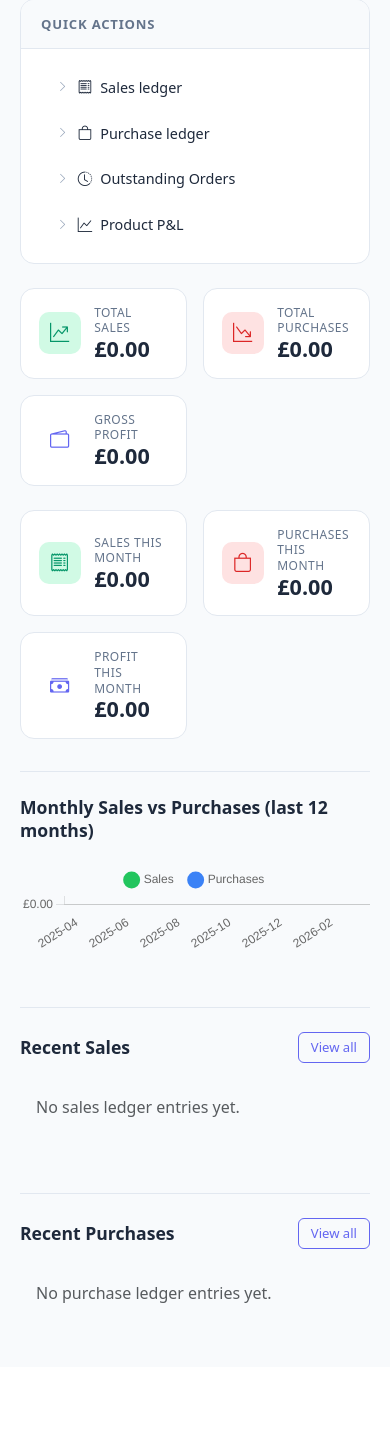
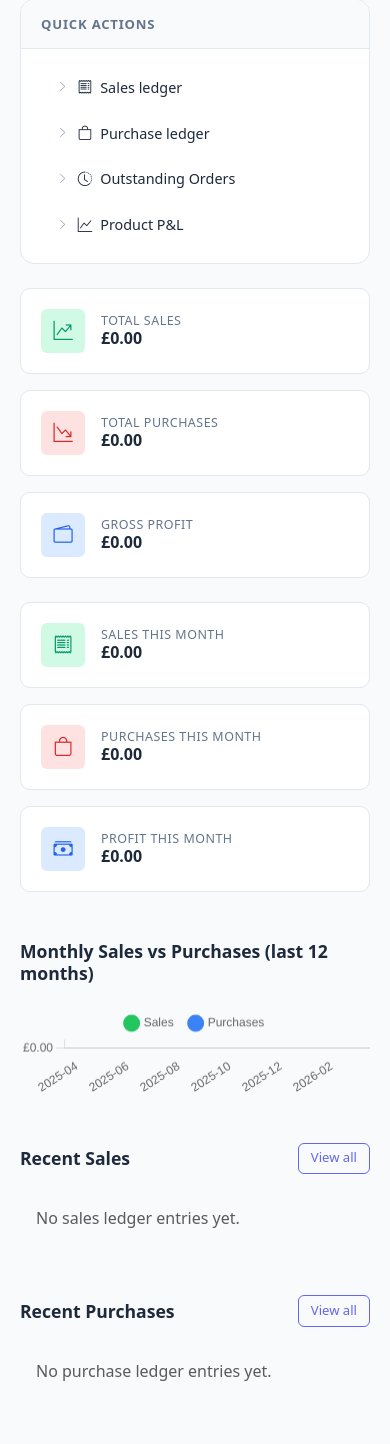
Before and after one commit to Um9i/ERPv, a Django app: page /finance/ in a window 390 px wide. Shown: the part 194-1638 px from the top of the page. Before the commit the page ends 1497 px from the top, so only its background shows below. Run offline with Django 4.2, Linux system fonts and the light colour scheme; the visitor is signed in with stand-in values (Sample User, id 1); data that the repository does not hold is empty.

Commit message:
feat: Enhance dashboard and table layouts with responsive design adjustments

```diff
--- a/static/css/styles.css
+++ b/static/css/styles.css
@@ -286,6 +286,12 @@ h1, h2, h3, h4, h5, h6 {
         grid-template-columns: 1fr;
     }
 }
+.dashboard-quick-actions {
+    min-width: 0;
+}
+.dashboard-metrics-area {
+    min-width: 0;
+}
 
 
 /* =============================================
@@ -409,10 +415,13 @@ h1, h2, h3, h4, h5, h6 {
     line-height: 1.3;
 }
 .metric-card-value {
-    font-size: 1.5rem;
+    font-size: clamp(1rem, 2.5vw, 1.5rem);
     font-weight: 700;
     color: var(--color-text);
     line-height: 1.2;
+    overflow: hidden;
+    text-overflow: ellipsis;
+    white-space: nowrap;
 }
 
 
@@ -1122,6 +1131,10 @@ h1, h2, h3, h4, h5, h6 {
     padding-top: 1.5rem;
     margin-top: 2rem;
 }
+.dashboard-metrics-area .detail-section {
+    border-top: none;
+    margin-top: 0;
+}
 .detail-section-header {
     display: flex;
     align-items: center;
@@ -1158,69 +1171,3 @@ h1, h2, h3, h4, h5, h6 {
     background: var(--color-danger);
     color: #fff;
 }
-
-/* ── Metric cards (inventory detail etc.) ── */
-.metric-card {
-    display: flex;
-    align-items: center;
-    gap: 0.85rem;
-    padding: 1rem 1.1rem;
-    border: 1px solid var(--color-border);
-    border-radius: var(--radius-lg);
-    background: #fff;
-    transition: box-shadow 0.15s ease;
-}
-.metric-card:hover {
-    box-shadow: var(--shadow-sm);
-}
-.metric-card-icon {
-    width: 42px;
-    height: 42px;
-    display: flex;
-    align-items: center;
-    justify-content: center;
-    border-radius: var(--radius-md);
-    font-size: 1.15rem;
-    flex-shrink: 0;
-}
-.metric-card-icon--primary {
-    background: var(--color-primary-bg);
-    color: var(--color-primary);
-}
-.metric-card-icon--success {
-    background: var(--color-success-bg);
-    color: var(--color-success);
-}
-.metric-card-icon--info {
-    background: var(--color-info-bg);
-    color: var(--color-info);
-}
-.metric-card-icon--warning {
-    background: var(--color-warning-bg);
-    color: var(--color-warning);
-}
-.metric-card-icon--danger {
-    background: var(--color-danger-bg);
-    color: var(--color-danger);
-}
-.metric-card-icon--dark {
-    background: var(--color-bg);
-    color: var(--color-text);
-}
-.metric-card-content {
-    display: flex;
-    flex-direction: column;
-}
-.metric-card-value {
-    font-size: 1.35rem;
-    font-weight: 700;
-    line-height: 1.2;
-    color: var(--color-heading);
-}
-.metric-card-label {
-    font-size: 0.75rem;
-    font-weight: 500;
-    text-transform: uppercase;
-    letter-spacing: 0.04em;
-    color: var(--color-text-muted);
-}
--- a/templates/finance/dashboard.html
+++ b/templates/finance/dashboard.html
@@ -13,7 +13,7 @@
 {% block dashboard_metrics %}
 {# ── All-time metrics ── #}
 <div class="row g-3 mb-4">
-    <div class="col-6 col-lg-4">
+    <div class="col-12 col-lg-4">
         <div class="metric-card">
             <div class="metric-card-icon metric-card-icon--success"><i class="bi bi-graph-up-arrow"></i></div>
             <div class="metric-card-content">
@@ -22,7 +22,7 @@
             </div>
         </div>
     </div>
-    <div class="col-6 col-lg-4">
+    <div class="col-12 col-lg-4">
         <div class="metric-card">
             <div class="metric-card-icon metric-card-icon--danger"><i class="bi bi-graph-down-arrow"></i></div>
             <div class="metric-card-content">
@@ -31,7 +31,7 @@
             </div>
         </div>
     </div>
-    <div class="col-6 col-lg-4">
+    <div class="col-12 col-lg-4">
         <div class="metric-card">
             <div class="metric-card-icon metric-card-icon--primary"><i class="bi bi-wallet2"></i></div>
             <div class="metric-card-content">
@@ -44,7 +44,7 @@
 
 {# ── This month metrics ── #}
 <div class="row g-3 mb-4">
-    <div class="col-6 col-lg-4">
+    <div class="col-12 col-lg-4">
         <div class="metric-card">
             <div class="metric-card-icon metric-card-icon--success"><i class="bi bi-receipt"></i></div>
             <div class="metric-card-content">
@@ -53,7 +53,7 @@
             </div>
         </div>
     </div>
-    <div class="col-6 col-lg-4">
+    <div class="col-12 col-lg-4">
         <div class="metric-card">
             <div class="metric-card-icon metric-card-icon--danger"><i class="bi bi-bag"></i></div>
             <div class="metric-card-content">
@@ -62,7 +62,7 @@
             </div>
         </div>
     </div>
-    <div class="col-6 col-lg-4">
+    <div class="col-12 col-lg-4">
         <div class="metric-card">
             <div class="metric-card-icon metric-card-icon--primary"><i class="bi bi-cash-stack"></i></div>
             <div class="metric-card-content">
--- a/templates/finance/purchaseledger_archive.html
+++ b/templates/finance/purchaseledger_archive.html
@@ -45,6 +45,7 @@
 </div>
 
 {# ── Table ── #}
+<div class="table-responsive">
 <table class="table align-middle table-striped">
     <thead>
         <tr>
@@ -80,5 +81,6 @@
         </tr>
     </tfoot>
 </table>
+</div>
 {% include "includes/pagination.html" with page_obj=page_obj %}
 {% endblock %}
--- a/templates/finance/salesledger_archive.html
+++ b/templates/finance/salesledger_archive.html
@@ -51,6 +51,7 @@
 </div>
 
 {# ── Table ── #}
+<div class="table-responsive">
 <table class="table align-middle table-striped">
     <thead>
         <tr>
@@ -86,5 +87,6 @@
         </tr>
     </tfoot>
 </table>
+</div>
 {% include "includes/pagination.html" with page_obj=page_obj %}
 {% endblock %}
--- a/templates/inventory/inventory_list.html
+++ b/templates/inventory/inventory_list.html
@@ -15,6 +15,7 @@
     </div>
 </form>
 {% if inventories %}
+<div class="table-responsive">
 <table class="table table-striped">
     <thead>
     <tr>
@@ -45,6 +46,7 @@
     {% endfor %}
     </tbody>
 </table>
+</div>
 {% include "includes/pagination.html" with page_obj=inventories %}
 {% else %}
 <p>No inventories available.</p>
--- a/templates/procurement/purchase_order_list.html
+++ b/templates/procurement/purchase_order_list.html
@@ -22,6 +22,7 @@
         </div>
     </div>
 </form>
+<div class="table-responsive">
 <table class="table">
     <thead>
         <tr>
@@ -60,5 +61,6 @@
         {% endfor %}
     </tbody>
 </table>
+</div>
 {% include "includes/pagination.html" with page_obj=purchase_orders %}
 {% endblock %}
--- a/templates/production/production_list.html
+++ b/templates/production/production_list.html
@@ -22,6 +22,7 @@
     </div>
   </div>
 </form>
+<div class="table-responsive">
 <table class="table table-striped">
     <thead>
       <tr>
@@ -68,5 +69,6 @@
     {% endfor %}
     </tbody>
 </table>
+</div>
 {% include "includes/pagination.html" with page_obj=productions %}
 {% endblock %}
--- a/templates/sales/sales_order_list.html
+++ b/templates/sales/sales_order_list.html
@@ -22,6 +22,7 @@
         </div>
     </div>
 </form>
+<div class="table-responsive">
 <table class="table">
     <thead>
         <tr>
@@ -68,5 +69,6 @@
         {% endfor %}
     </tbody>
 </table>
+</div>
 {% include "includes/pagination.html" with page_obj=sales_orders %}
 {% endblock %}
```
